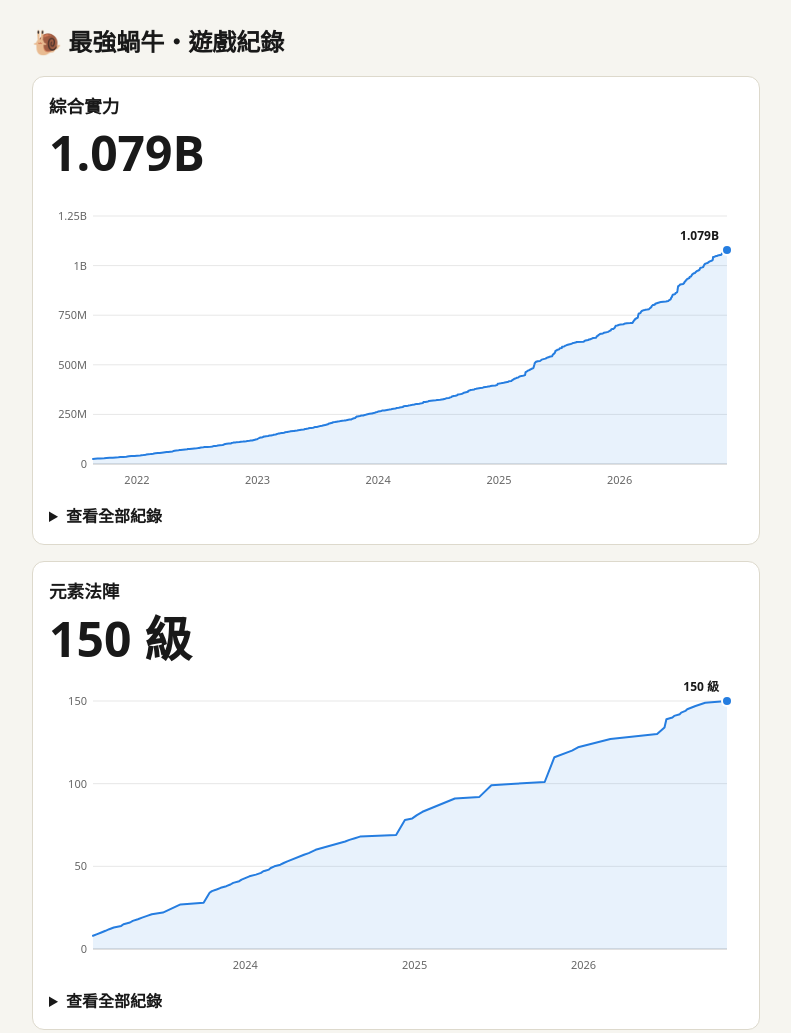
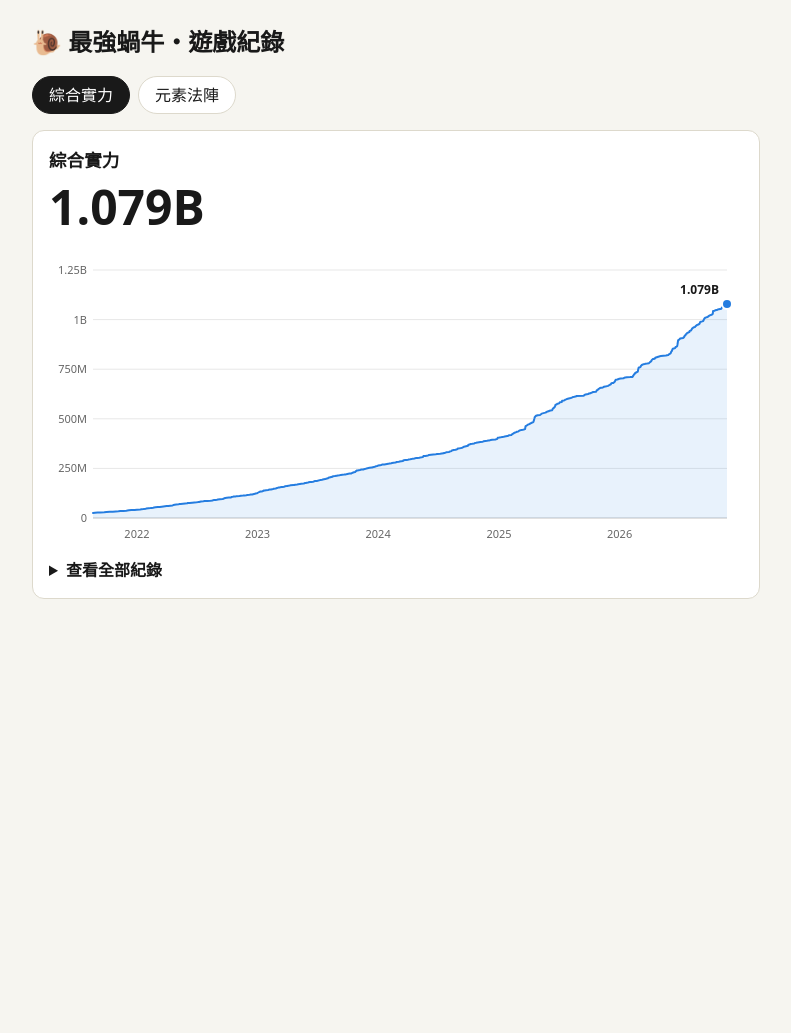
Before and after one commit to cyc6221/snail-record, a plain HTML site: page index.html in a window 1280 px wide. Shown: the whole page, without its empty margins (244-1035 px from the left). After the commit the page ends 800 px from the top, so only its background shows below. Drawn offline with Linux system fonts and the light colour scheme.

Commit message:
Add tab navigation, show one category at a time
Co-Authored-By: Claude Sonnet 5.5 <noreply@anthropic.com>

```diff
--- a/app.js
+++ b/app.js
@@ -195,13 +195,12 @@
   }
 
   // ---- 一個種類 ------------------------------------------------------
-  var redraws = [];
-
+  // 回傳 { name, section, draw }；section 預設隱藏，由導航切換顯示
   function renderCategory(container, cat) {
     var type = TYPES[cat.type];
     if (!type) throw new Error('unknown type ' + cat.type);
     var records = (cat.records || []).filter(function (r) { return r && typeof r.value === 'number'; });
-    if (!records.length) return;
+    if (!records.length) return null;
 
     var top = records.reduce(function (a, r) { return Math.max(a, r.value); }, 0);
     var chart = el('div', { className: 'chart' });
@@ -221,19 +220,68 @@
       rows
     ]);
 
-    container.appendChild(el('section', { className: 'card' }, [
+    var section = el('section', {
+      className: 'card', role: 'tabpanel', id: 'panel-' + cat.name, hidden: ''
+    }, [
       el('h2', { text: cat.name }),
       el('p', { className: 'hero', text: type.fmt(top) }),
       chart,
       el('details', {}, [el('summary', { text: '查看全部紀錄' }), table])
-    ]));
+    ]);
+    container.appendChild(section);
 
     var points = daily(records);
-    if (points.length) {
-      var draw = function () { drawChart(chart, points, cat, type); };
-      draw();
-      redraws.push(draw);
+    return {
+      name: cat.name,
+      section: section,
+      // 隱藏時寬度是 0，所以要在顯示之後才畫
+      draw: function () { if (points.length) drawChart(chart, points, cat, type); }
+    };
+  }
+
+  // ---- 導航：一次顯示一個種類 ----------------------------------------
+  function setupTabs(container, views) {
+    var nav = el('div', { className: 'tabs', role: 'tablist' });
+    var buttons = views.map(function (v, i) {
+      var b = el('button', { type: 'button', role: 'tab', 'aria-controls': v.section.id, text: v.name });
+      b.addEventListener('click', function () { select(i, true); });
+      b.addEventListener('keydown', function (e) {
+        var to = e.key === 'ArrowRight' ? i + 1 : e.key === 'ArrowLeft' ? i - 1 : null;
+        if (to === null) return;
+        e.preventDefault();
+        to = (to + views.length) % views.length;
+        select(to, true);
+        buttons[to].focus();
+      });
+      nav.appendChild(b);
+      return b;
+    });
+    container.parentNode.insertBefore(nav, container);
+
+    var active = -1;
+    function select(i, remember) {
+      active = i;
+      views.forEach(function (v, j) {
+        v.section.hidden = j !== i;
+        buttons[j].setAttribute('aria-selected', j === i ? 'true' : 'false');
+        buttons[j].tabIndex = j === i ? 0 : -1;
+      });
+      views[i].draw();
+      if (remember) {
+        try { history.replaceState(null, '', '#' + encodeURIComponent(views[i].name)); } catch (e) { /* 忽略 */ }
+      }
     }
+
+    var wanted = decodeURIComponent(location.hash.slice(1));
+    var start = 0;
+    views.forEach(function (v, i) { if (v.name === wanted) start = i; });
+    select(start, false);
+
+    var timer;
+    window.addEventListener('resize', function () {
+      clearTimeout(timer);
+      timer = setTimeout(function () { views[active].draw(); }, 100);
+    });
   }
 
   // ---- 載入 ----------------------------------------------------------
@@ -250,12 +298,10 @@
     })
     .then(function (cats) {
       var container = document.getElementById('categories');
-      cats.forEach(function (cat) { renderCategory(container, cat); });
-      var timer;
-      window.addEventListener('resize', function () {
-        clearTimeout(timer);
-        timer = setTimeout(function () { redraws.forEach(function (f) { f(); }); }, 100);
-      });
+      var views = cats.map(function (cat) { return renderCategory(container, cat); })
+        .filter(Boolean);
+      if (!views.length) throw new Error('empty');
+      setupTabs(container, views);
     })
     .catch(function () {
       document.getElementById('error').hidden = false;
--- a/style.css
+++ b/style.css
@@ -41,6 +41,18 @@ h2 { font-size: 1.1rem; margin: 0 0 8px; }
 }
 .hero { font-size: 3rem; font-weight: 600; line-height: 1.1; margin: 4px 0; }
 .card p { margin: 0; }
+.tabs { display: flex; gap: 8px; flex-wrap: wrap; margin-bottom: 16px; }
+.tabs button {
+  font: inherit;
+  cursor: pointer;
+  color: var(--text);
+  background: var(--card);
+  border: 1px solid var(--border);
+  border-radius: 999px;
+  padding: 6px 16px;
+}
+.tabs button[aria-selected="true"] { background: var(--text); color: var(--card); border-color: var(--text); }
+.tabs button:focus-visible { outline: 2px solid var(--series); outline-offset: 2px; }
 .chart { margin-top: 12px; }
 details { margin-top: 12px; }
 
```
